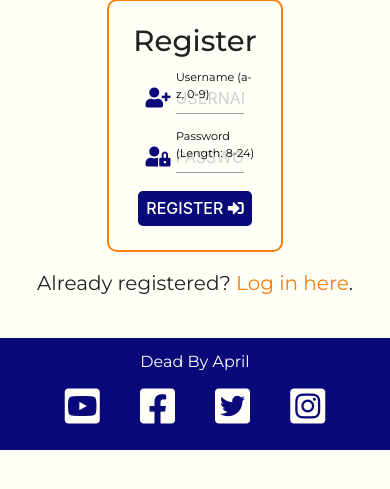
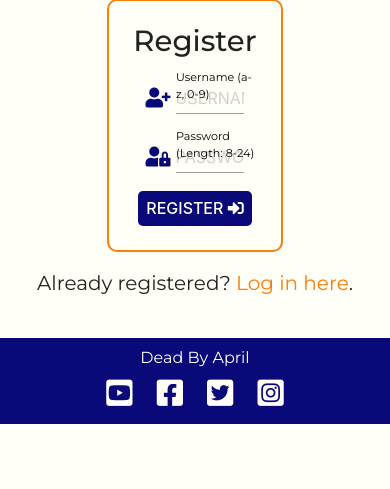
Before and after one commit to Larkinz/dba-critics, a Flask app: page /register in a window 390 px wide. Shown: the part 81-570 px from the top of the page. Run offline with Flask 2, Linux system fonts and the light colour scheme; some libraries are stand-ins or nearby versions.

Commit message:
style: footer media queries

```diff
--- a/static/css/style.css
+++ b/static/css/style.css
@@ -1157,10 +1157,14 @@ footer {
   padding: 12px 0px;
 }
 
+footer div {
+  font-size: 2rem;
+}
+
 footer i {
   color: #fffef7;
   font-size: 4rem;
-  margin: 12px 18px;
+  margin: 16px 20px;
   padding: 0;
 }
 
@@ -1711,3 +1715,56 @@ footer i:hover {
     font-size: 1.1rem;
   }
 }
+
+/* --------------- footer media queries --------------- */
+
+@media (max-width: 993px) {
+  footer {
+    padding: 12px 0px;
+  }
+
+  footer div {
+    font-size: 1.9rem;
+  }
+
+  footer i {
+    font-size: 3.6rem;
+    margin: 12px 16px;
+  }
+}
+
+@media (max-width: 651px) {
+  footer {
+    padding: 8px 0px;
+  }
+
+  footer div {
+    font-size: 1.7rem;
+  }
+
+  footer i {
+    font-size: 3.2rem;
+    margin: 10px 12px;
+  }
+}
+
+@media (max-width: 447px) {
+  footer {
+    padding: 8px 0px;
+  }
+
+  footer div {
+    font-size: 1.6rem;
+  }
+
+  footer i {
+    font-size: 3rem;
+    margin: 8px 10px;
+  }
+}
+
+@media (max-width: 340px) {
+  footer div {
+    font-size: 1.4rem;
+  }
+}
```
